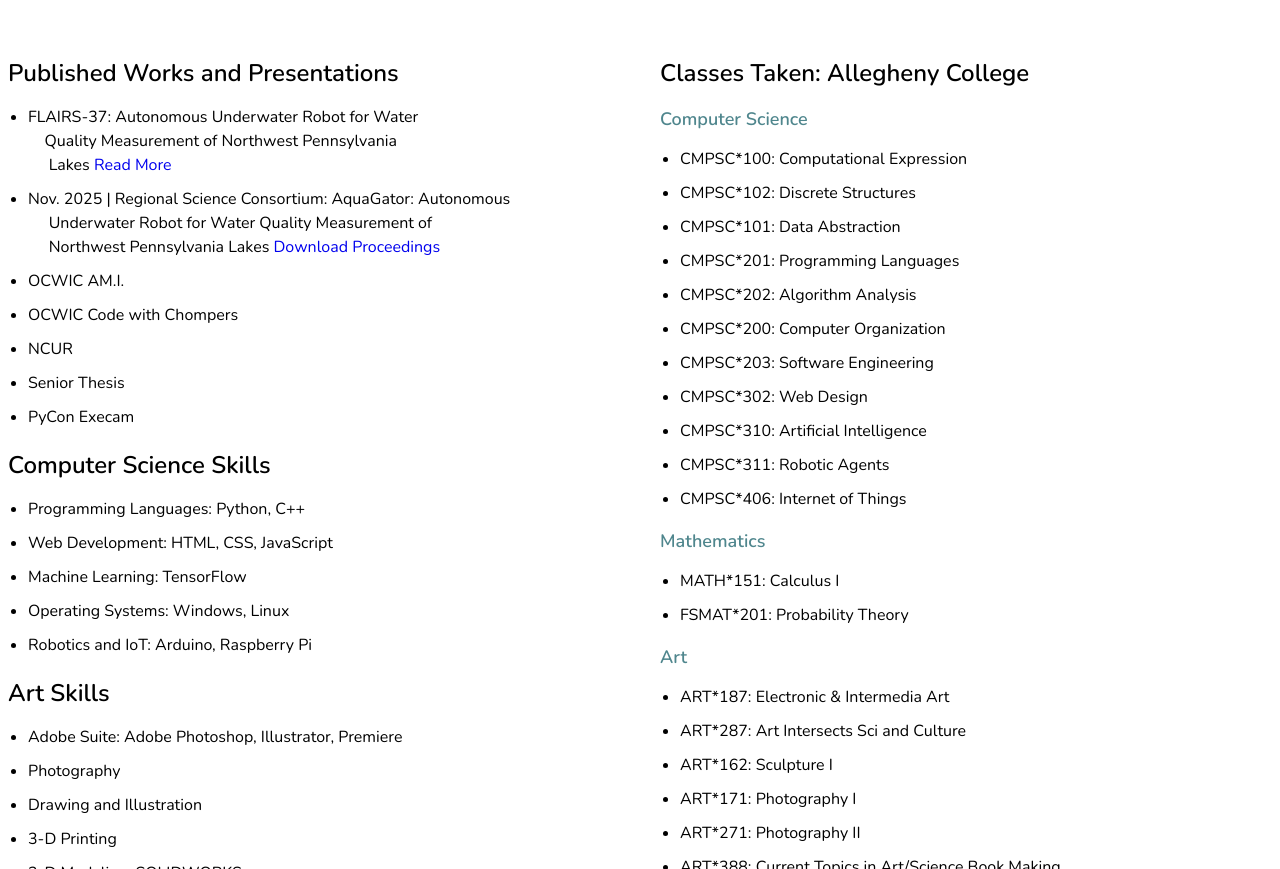
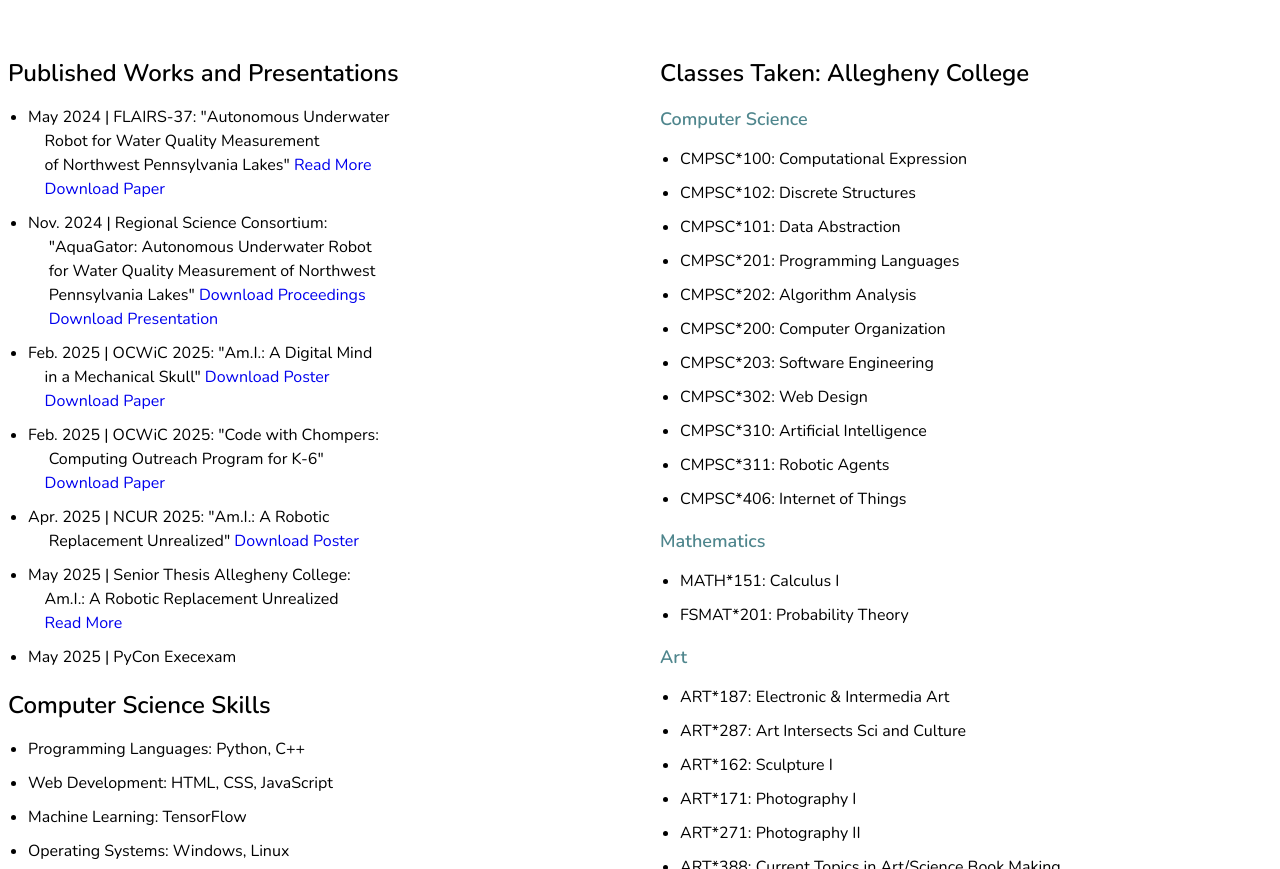
Before and after one commit to PCain02/personal-website, a plain HTML site: page about.html in a window 1280 px wide. Shown: the part 459-1328 px from the top of the page. Drawn offline with nearby package versions, Linux system fonts and the light colour scheme.

Commit message:
finished published works section

```diff
--- a/about.html
+++ b/about.html
@@ -35,21 +35,30 @@
         <div class="skills-column">
             <h2>Published Works and Presentations</h2>
             <ul>
-                <li>FLAIRS-37: Autonomous Underwater Robot for Water <br>
-                    &nbsp;&nbsp;&nbsp;&nbsp;Quality Measurement of Northwest Pennsylvania
+                <li>May 2024 | FLAIRS-37: "Autonomous Underwater
                     <br>
-                    &nbsp;&nbsp;&nbsp;&nbsp;
-                    Lakes
-                    <a href="https://journals.flvc.org/FLAIRS/article/view/135722" target="_blank">Read More</a>
+                    &nbsp;&nbsp;&nbsp;&nbsp;Robot for Water Quality Measurement                     <br>
+                    &nbsp;&nbsp;&nbsp;&nbsp;of Northwest Pennsylvania Lakes"
+                    <a href="https://journals.flvc.org/FLAIRS/article/view/135722" target="_blank">Read More</a> <br>
+                    &nbsp;&nbsp;&nbsp;&nbsp;<a href="assets\pdfs\FLAIRS_37_197.pdf" target="_blank">Download Paper</a>
                 </li>
-                <li>Nov. 2025 | Regional Science Consortium: AquaGator: Autonomous <br>
-                    &nbsp;&nbsp;&nbsp;&nbsp; Underwater Robot for Water Quality Measurement of <br>
-                    &nbsp;&nbsp;&nbsp;&nbsp; Northwest Pennsylvania Lakes   <a href="assets\pdfs\RCS_20th-Annual-Proceedings-2024.pdf" download>Download Proceedings</a> </li>
-                <li>OCWIC AM.I.</li>
-                <li>OCWIC Code with Chompers</li>
-                <li>NCUR</li>
-                <li>Senior Thesis</li>
-                <li>PyCon Execam</li>
+                <li>Nov. 2024 | Regional Science Consortium:<br>
+                    &nbsp;&nbsp;&nbsp;&nbsp; "AquaGator: Autonomous Underwater Robot<br>
+                    &nbsp;&nbsp;&nbsp;&nbsp; for Water Quality Measurement of Northwest <br>
+                    &nbsp;&nbsp;&nbsp;&nbsp; Pennsylvania Lakes" <a href="assets\pdfs\RCS_20th-Annual-Proceedings-2024.pdf" download>Download Proceedings</a> <br>
+                    &nbsp;&nbsp;&nbsp;&nbsp; <a href="assets\presentations\AquaGator_presentation.pptx" download>Download Presentation</a> </li>
+                <li>Feb. 2025 | OCWiC 2025: "Am.I.: A Digital Mind <br>
+                    &nbsp;&nbsp;&nbsp;&nbsp;in a Mechanical Skull" <a href="assets\pdfs\ocwicposter.pdf" download>Download Poster</a> <br>
+                    &nbsp;&nbsp;&nbsp;&nbsp;<a href="assets\pdfs\ocwic_am_i.pdf" download>Download Paper</a></li>
+                <li>Feb. 2025 | OCWiC 2025: "Code with Chompers:<br>
+                    &nbsp;&nbsp;&nbsp;&nbsp; Computing Outreach Program for K-6" <br>
+                    &nbsp;&nbsp;&nbsp;&nbsp;<a href="assets\presentations\AquaGator_presentation.pptx" download>Download Paper</a> </li>
+                <li>Apr. 2025 | NCUR 2025: "Am.I.: A Robotic<br>
+                    &nbsp;&nbsp;&nbsp;&nbsp; Replacement Unrealized" <a href="assets\pdfs\ncur_poster.pdf" download>Download Poster</a></li>
+                <li>May 2025 | Senior Thesis Allegheny College: <br>
+                    &nbsp;&nbsp;&nbsp;&nbsp;Am.I.: A Robotic Replacement Unrealized <br>
+                    &nbsp;&nbsp;&nbsp;&nbsp;<a href="https://allegheny-college-comp-fall-2024.github.io/research-journal-PCain02/thesis/" target="_blank">Read More</a>  </li>
+                <li>May 2025 | PyCon Execexam</li>
             </ul>
             <h2>Computer Science Skills</h2>
             <ul>
```
Also changed, not shown: 7 other files.
